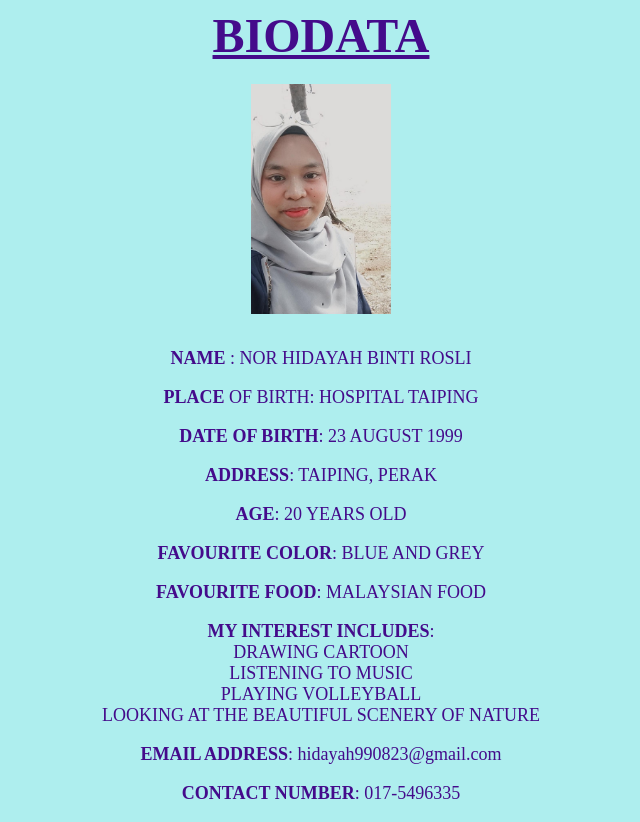
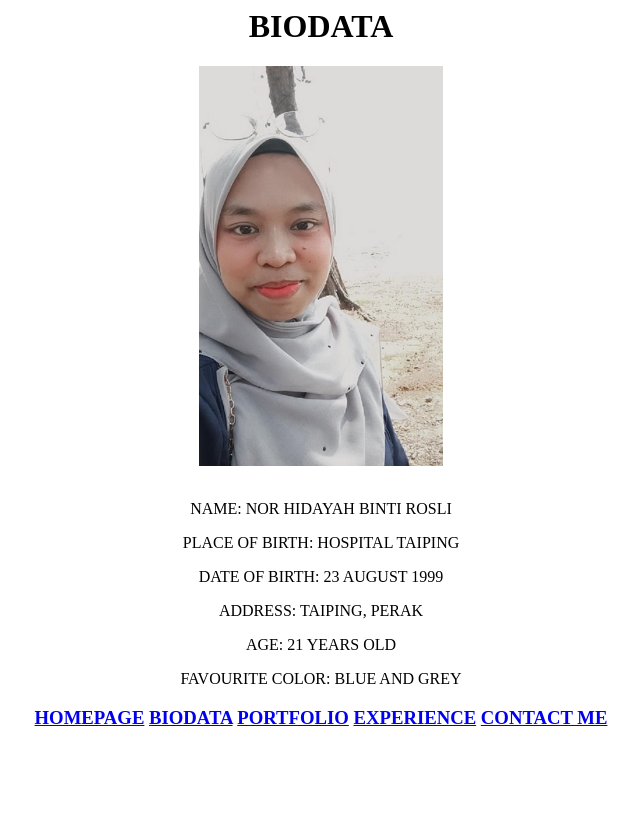
Before and after one commit to hidayahrosli99/personal-portfolio, a plain HTML site: page biodata.html in a window 1280 px wide. Shown: the whole page, without its empty margins (319-959 px from the left). After the commit the page ends 800 px from the top, so only its background shows below. Drawn offline with Linux system fonts and the light colour scheme; a web font is replaced by a local one.

Commit message:
Update biodata.html

```diff
--- a/biodata.html
+++ b/biodata.html
@@ -2,35 +2,38 @@
 
 <HEAD>
 <TITLE> biodata </TITLE>
+<link rel="stylesheet" href= "style.css">
+<link rel="preconnect" href="https://fonts.gstatic.com">
+<link rel="preconnect" href="https://fonts.gstatic.com">
+<link href="https://fonts.googleapis.com/css2?family=Dekko&display=swap" rel="stylesheet">
 </HEAD>
 
 <BODY>
-<CENTER><H1><FONT SIZE="+7" COLOR="#440B8B" FACE="Script MT Bold"><U> BIODATA </U></FONT></H1></CENTER>
+<CENTER><H1>BIODATA </H1></CENTER>
 
-<CENTER><img src="hidayah.jpg" HEIGHT=230 WIDTH 320> </CENTER><BR><P>
+<CENTER><img src="hidayah.jpg" HEIGHT=400 WIDTH 600></CENTER><BR><P>
 
 <CENTER>
-<FONT SIZE="+1" COLOR="#440B8B"FACE="Arial Rounded MT Bold">
-<B>NAME</B> : NOR HIDAYAH BINTI ROSLI <P>
-<B>PLACE</B> OF BIRTH: HOSPITAL TAIPING <P>
-<B>DATE OF BIRTH</B>: 23 AUGUST 1999<P>
-<B>ADDRESS</B>: TAIPING, PERAK  <P>
-<B>AGE</B>: 20 YEARS OLD <P>
-<B>FAVOURITE COLOR</B>: BLUE AND GREY <P>
-<B>FAVOURITE FOOD</B>: MALAYSIAN FOOD <P>
-<B>MY INTEREST INCLUDES</B>:<BR>
-DRAWING CARTOON <BR>
-LISTENING TO MUSIC<BR>
-PLAYING VOLLEYBALL<BR>
-LOOKING AT THE BEAUTIFUL SCENERY OF NATURE<P>
-<B>EMAIL ADDRESS</B>: hidayah990823@gmail.com<P>
-<B>CONTACT NUMBER</B>: 017-5496335 <P>
-</FONT>
-</CENTER>
 
 
-<BODY BACKGROUND="toi.png">
+<p>NAME: NOR HIDAYAH BINTI ROSLI <br>
+<p>PLACE OF BIRTH: HOSPITAL TAIPING <br>
+<p>DATE OF BIRTH: 23 AUGUST 1999 <br>
+<p>ADDRESS: TAIPING, PERAK <br>
+<p>AGE: 21 YEARS OLD <br>
+<p>FAVOURITE COLOR: BLUE AND GREY <br>
 
+
+<h3>
+<A HREF="homepage.html"Click this button to my Homepage">HOMEPAGE</A>
+<A HREF="biodata.html"Click this button to my Biodata">BIODATA</A>
+<A HREF="portfolio.html"Click this button to my Portfolio">PORTFOLIO</A>
+<A HREF="experience.html"Click this button to my Experience">EXPERIENCE</A>
+<A HREF="contact_me.html"Click this button to my Contact Me">CONTACT ME</A>
+
+
+</h3>
+</CENTER>
 
 
 
```
